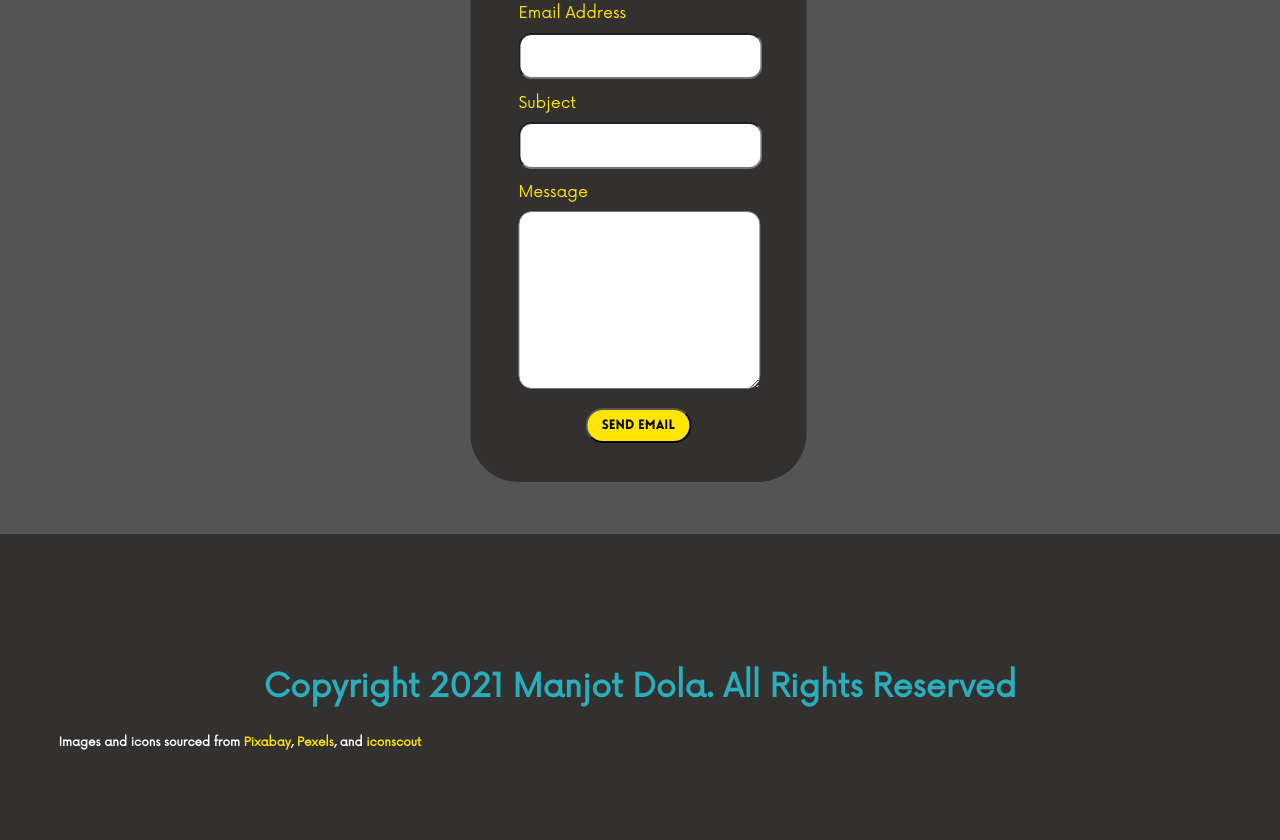
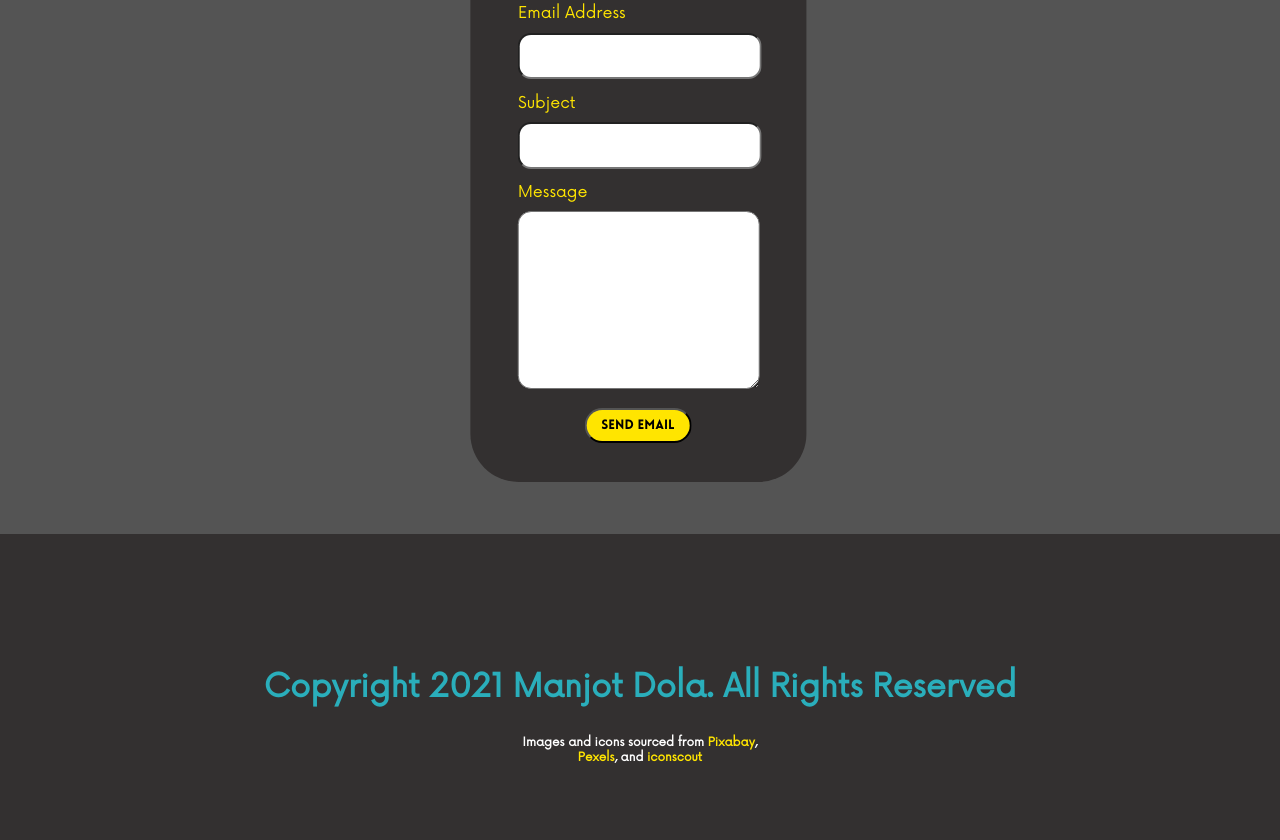
Before and after one commit to mdola19/mdola19.github.io, a plain HTML site: page index.html in a window 1280 px wide. Shown: the part 3914-4754 px from the top of the page. Drawn offline with nearby package versions, Linux system fonts and the light colour scheme; a web font is replaced by a local one.

Commit message:
Fourth Edit

```diff
--- a/css/main.scss
+++ b/css/main.scss
@@ -337,11 +337,11 @@
             padding-bottom: 2em;
             color: var(--secondary-color);
             font-family: "now";
-            width: 10em;
+            width: 13.5em;
             margin-top: 0em;
             position: absolute;
-            left: 50%;
-            transform: translateX(-75%);
+            left: 45%;
+            transform: translateX(-48%);
 
             input {
                 border-radius: 1em;
@@ -3429,7 +3429,9 @@ footer {
         color: white;
         text-align: center;
         padding-bottom: 6em;
-        width: 40em;
+        width: 20em;
+        margin-left: 50%;
+        transform: translateX(-50%);
 
         a {
             color: var(--secondary-color);
@@ -3437,6 +3439,7 @@ footer {
         }
     }
 }
+
 
 @media only screen and (min-width: 1255px) {
 
```
Also changed, not shown: css/main.css, 1 other file.
